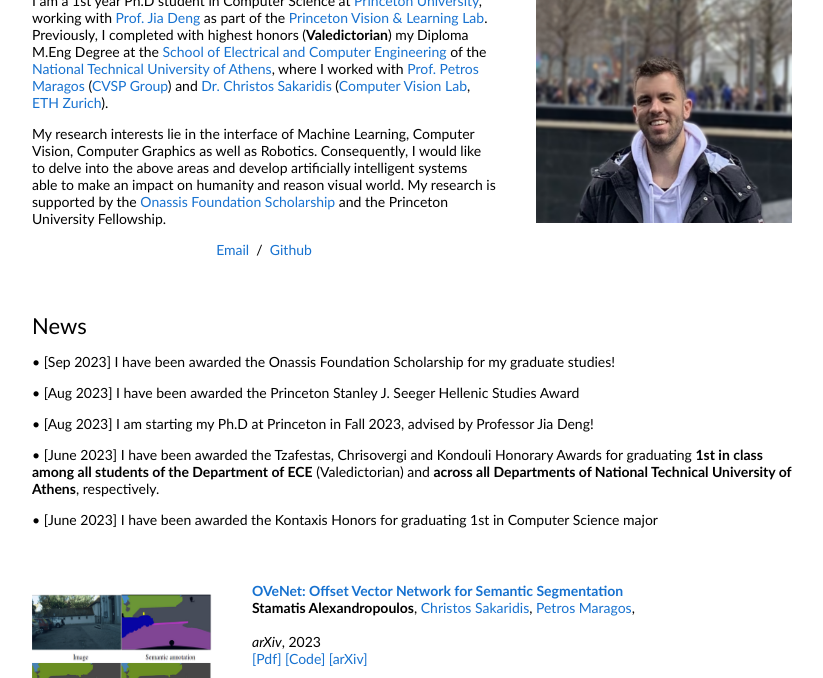
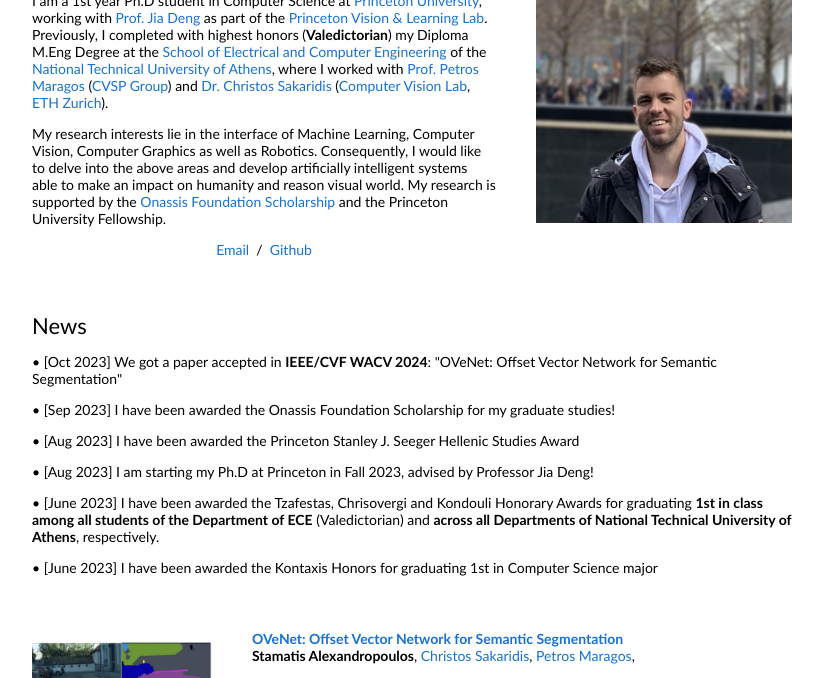
Before and after one commit to stamatisalex/stamatisalex.github.io, a plain HTML site: page index.html in a window 1280 px wide. Shown: the part 109-787 px from the top of the page, without its empty margins (228-1051 px from the left). Drawn offline with Linux system fonts and the light colour scheme.

Commit message:
Update News

```diff
--- a/index.html
+++ b/index.html
@@ -44,6 +44,9 @@
               <td style="padding:20px;width:100%;vertical-align:middle">
                 <h2>News</h2>
                 <p>
+                  &#x2022; [Oct 2023] We got a paper accepted in <b>IEEE/CVF WACV 2024</b>: "OVeNet: Offset Vector Network for Semantic Segmentation"
+                </p>
+                <p>
                   &#x2022; [Sep 2023] I have been awarded the Onassis Foundation Scholarship for my graduate studies!
                 </p>
                 <p>
@@ -79,13 +82,13 @@
           <a href="http://people.ee.ethz.ch/~csakarid/">Christos Sakaridis</a>,
           <a href="http://cvsp.cs.ntua.gr/maragos/">Petros Maragos</a>, <br>
           <br>
-          <em>arXiv</em>, 2023
+          <em>IEEE/CVF Winter Conference on Applications of Computer Vision (WACV)</em>, 2024
           <br>
           <a href="https://arxiv.org/pdf/2303.14516.pdf">[Pdf]</a>
 
           <a href="https://github.com/stamatisalex/OVeNet">[Code]</a>
 
-          <a href="https://arxiv.org/abs/2303.14516">[arXiv]</a>
+          <!-- <a href="https://arxiv.org/abs/2303.14516">[arXiv]</a> -->
           <p></p>
           <p>
             Based on knowledge about the high regularity of real-world scenes, we propose a method for improving class predictions by learning to selectively exploit information from neighboring pixels.
```
